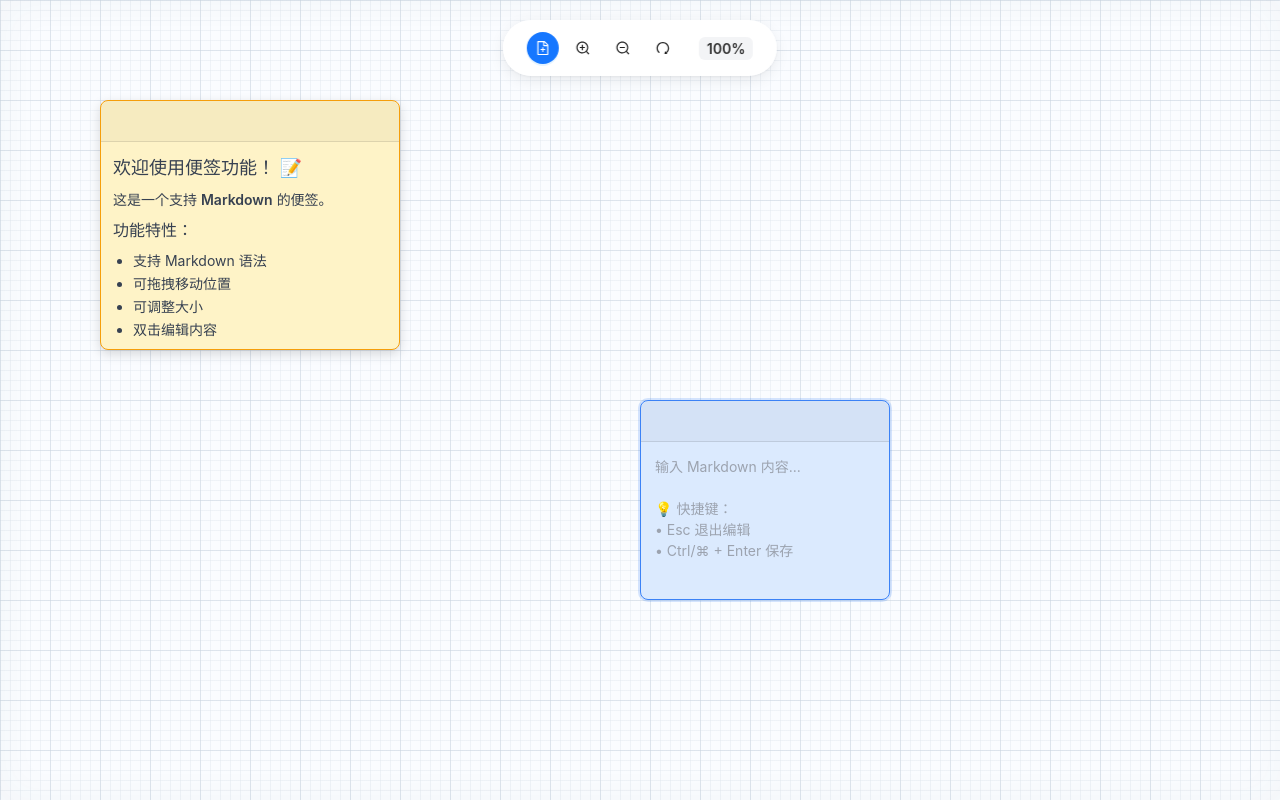
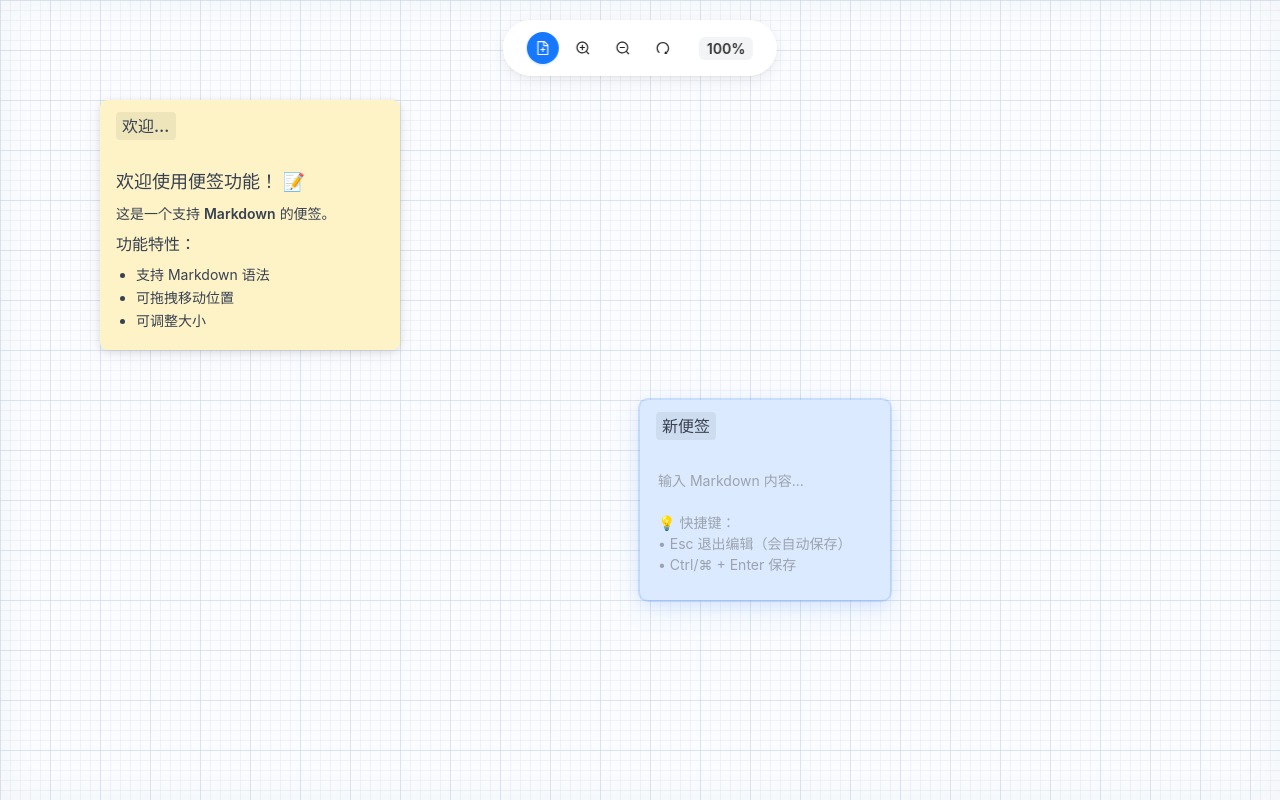
Before and after one commit to duobaobox/infinity-notes, a React (Vite) app: page / in a window 1280 px wide. Both pictures are taken after a click on the button 542 px from the left and 48 px from the top of the page. Built offline with nearby package versions, Linux system fonts and the light colour scheme.

Commit message:
feat: 添加便签标题编辑功能，支持双击编辑标题，优化样式和交互体验

```diff
--- a/src/components/InfiniteCanvas.tsx
+++ b/src/components/InfiniteCanvas.tsx
@@ -48,6 +48,8 @@ const InfiniteCanvas: React.FC = () => {
         const notes = JSON.parse(savedNotes).map(
           (note: any, index: number) => ({
             ...note,
+            title: note.title || "便签", // 兼容没有title的旧数据
+            isTitleEditing: note.isTitleEditing || false, // 兼容没有isTitleEditing的旧数据
             isNew: false, // 从存储加载的便签不是新的
             zIndex: note.zIndex || index, // 兼容旧数据
             createdAt: new Date(note.createdAt),
@@ -75,18 +77,21 @@ const InfiniteCanvas: React.FC = () => {
 - 可拖拽移动位置
 - 可调整大小
 - 双击编辑内容
+- 双击标题编辑标题
 - 自动保存到本地
 
 ### 快捷操作：
-- 双击空白处创建新便签
+- 点击工具栏按钮创建新便签
 - \`Esc\` 退出编辑
 - \`Ctrl/⌘ + Enter\` 保存
 
 > 💡 试试编辑这个便签或创建新的便签吧！`,
+        title: "欢迎便签",
         color: "yellow",
         isNew: false,
         zIndex: 1,
         isEditing: false,
+        isTitleEditing: false,
         createdAt: new Date(),
         updatedAt: new Date(),
       };
@@ -160,10 +165,12 @@ const InfiniteCanvas: React.FC = () => {
           width: 250,
           height: 200,
           content: "",
+          title: "新便签",
           color: randomColor,
           isNew: true,
           zIndex: maxZ + 1,
           isEditing: true,
+          isTitleEditing: false,
           createdAt: new Date(),
           updatedAt: new Date(),
         };
--- a/src/components/StickyNote.css
+++ b/src/components/StickyNote.css
@@ -1,8 +1,8 @@
 .sticky-note {
   position: absolute;
-  border: 1px solid;
+  border: none; /* 去掉边线 */
   border-radius: 8px;
-  box-shadow: 0 4px 12px rgba(0, 0, 0, 0.15);
+  box-shadow: 0 2px 8px rgba(0, 0, 0, 0.1), 0 4px 20px rgba(0, 0, 0, 0.06); /* 更柔和的双层阴影 */
   user-select: none;
   transform-origin: top left;
   min-width: 200px;
@@ -11,48 +11,52 @@
   flex-direction: column;
   transition: box-shadow 0.2s ease, transform 0.2s ease;
   font-size: 14px; /* 基础字体大小 */
+  font-family: -apple-system, BlinkMacSystemFont, "SF Pro Display",
+    "SF Pro Text", "Segoe UI", "Helvetica Neue", "Roboto", "Inter", "Arial",
+    sans-serif; /* 跨平台优质字体栈 */
+
+  /* 字体渲染优化 */
+  -webkit-font-smoothing: antialiased;
+  -moz-osx-font-smoothing: grayscale;
+  text-rendering: optimizeLegibility;
+  font-feature-settings: "kern" 1, "liga" 1;
 }
 
 /* 便签颜色变体 */
 .sticky-note.color-yellow {
   background: #fef3c7;
-  border-color: #f59e0b;
 }
 
 .sticky-note.color-blue {
   background: #dbeafe;
-  border-color: #3b82f6;
 }
 
 .sticky-note.color-green {
   background: #d1fae5;
-  border-color: #10b981;
 }
 
 .sticky-note.color-pink {
   background: #fce7f3;
-  border-color: #ec4899;
 }
 
 .sticky-note.color-purple {
   background: #e9d5ff;
-  border-color: #8b5cf6;
 }
 
 .sticky-note:hover {
-  box-shadow: none;
+  box-shadow: 0 4px 16px rgba(0, 0, 0, 0.12), 0 8px 32px rgba(0, 0, 0, 0.08); /* 悬停时增强阴影 */
 }
 
 .sticky-note.dragging {
   cursor: grabbing;
   z-index: 1000;
-  box-shadow: 0 8px 25px rgba(0, 0, 0, 0.3);
+  box-shadow: 0 8px 25px rgba(0, 0, 0, 0.2), 0 16px 40px rgba(0, 0, 0, 0.15); /* 拖拽时更强烈的阴影 */
   /* transform: rotate(2deg); */ /* 拖拽时轻微旋转效果 */
 }
 
 .sticky-note.editing {
-  border-color: #3b82f6;
-  box-shadow: 0 0 0 2px rgba(59, 130, 246, 0.2);
+  box-shadow: 0 4px 16px rgba(59, 130, 246, 0.15),
+    0 8px 32px rgba(59, 130, 246, 0.1), 0 0 0 2px rgba(59, 130, 246, 0.2); /* 编辑时蓝色阴影+焦点环 */
   /* transform: scale(1.02); */ /* 编辑时轻微放大 */
 }
 
@@ -77,27 +81,54 @@
 
 .sticky-note-header {
   display: flex;
-  justify-content: flex-end;
+  justify-content: space-between;
   align-items: center;
-  padding: 8px;
-  background: rgba(0, 0, 0, 0.03);
-  border-bottom: 1px solid rgba(0, 0, 0, 0.1);
+  padding: 12px 16px;
+  /* 移除独立背景色 */
+  /* background: rgba(0, 0, 0, 0.02); */
+  /* 移除分割线 */
+  /* border-bottom: 1px solid rgba(0, 0, 0, 0.08); */
   border-radius: 8px 8px 0 0;
+  /* 更新flex布局 */
+  flex-wrap: nowrap;
 }
+
+.sticky-note-title {
+  margin: 0;
+  font-size: 16px; /* 增大字号 */
+  font-weight: 600;
+  color: #374151;
+  cursor: pointer;
+  padding: 2px 6px;
+  border-radius: 4px;
+  transition: background-color 0.2s ease;
+  /* 不再使用flex: 1 */
+  min-width: 0;
+  overflow: hidden;
+  text-overflow: ellipsis;
+  white-space: nowrap;
+  /* 移除文本居中 */
+}
+
+/* 移除悬停效果，因为背景色现在是永久显示的 */
+/* .sticky-note-title:hover {
+  background: rgba(0, 0, 0, 0.05);
+} */
 
 .sticky-note-controls {
   display: flex;
   gap: 4px;
-  opacity: 0;
+  opacity: 0; /* 恢复透明度控制，默认隐藏 */
   transition: opacity 0.2s ease;
 }
 
+/* 恢复鼠标悬浮才显示控件的规则 */
 .sticky-note:hover .sticky-note-controls {
   opacity: 1;
 }
 
 .sticky-note-controls button {
-  background: none;
+  background: rgba(0, 0, 0, 0.06); /* 与标题背景色一致 */
   border: none;
   cursor: pointer;
   font-size: 14px;
@@ -107,12 +138,17 @@
 }
 
 .sticky-note-controls button:hover {
-  background: rgba(0, 0, 0, 0.1);
+  background: rgba(0, 0, 0, 0.1); /* 悬浮时稍微深一点 */
+}
+
+.sticky-note-controls button.delete-button:hover {
+  color: #ff4d4f !important; /* 悬浮时图标变为红色 */
+  background: rgba(255, 77, 79, 0.1); /* 悬浮时背景带有淡红色 */
 }
 
 .sticky-note-content {
   flex: 1;
-  padding: 12px 0 12px 12px;
+  padding: 16px;
   overflow: hidden;
   display: flex;
   flex-direction: column;
@@ -125,7 +161,9 @@
   background: transparent;
   resize: none;
   outline: none;
-  font-family: -apple-system, BlinkMacSystemFont, "Segoe UI", sans-serif;
+  font-family: -apple-system, BlinkMacSystemFont, "SF Pro Display",
+    "SF Pro Text", "Segoe UI", "Helvetica Neue", "Roboto", "Inter", "Arial",
+    sans-serif;
   font-size: 14px;
   line-height: 1.5;
   color: #374151;
@@ -139,7 +177,9 @@
   flex: 1;
   overflow: auto;
   cursor: text;
-  font-family: -apple-system, BlinkMacSystemFont, "Segoe UI", sans-serif;
+  font-family: -apple-system, BlinkMacSystemFont, "SF Pro Display",
+    "SF Pro Text", "Segoe UI", "Helvetica Neue", "Roboto", "Inter", "Arial",
+    sans-serif;
   font-size: 14px;
   line-height: 1.5;
   color: #374151;
@@ -151,13 +191,12 @@
 }
 
 .empty-note {
-  color: #9ca3af;
-  font-style: italic;
+  color: #374151;
+  font-style: normal;
   display: flex;
   align-items: flex-start;
   justify-content: flex-start;
   height: 100%;
-  padding: 8px;
 }
 
 .resize-handle {
@@ -239,7 +278,8 @@
   background: rgba(0, 0, 0, 0.1);
   padding: 2px 4px;
   border-radius: 3px;
-  font-family: "Monaco", "Menlo", "Ubuntu Mono", monospace;
+  font-family: "SF Mono", "Monaco", "Menlo", "Roboto Mono", "Consolas",
+    "Liberation Mono", "Courier New", monospace;
   font-size: 12px;
 }
 
@@ -329,3 +369,24 @@
   /* 让滚动条颜色更淡，背景透明 */
   scrollbar-color: rgba(0, 0, 0, 0.3) transparent;
 }
+
+.sticky-note-title-input {
+  margin: 0;
+  font-size: 16px; /* 增大字号，与标题一致 */
+  font-weight: 600;
+  color: #374151;
+  background: rgba(255, 255, 255, 0.8);
+  border: 1px solid #d1d5db;
+  border-radius: 4px;
+  padding: 2px 6px;
+  outline: none;
+  font-family: inherit;
+  /* 移除文本居中 */
+  width: auto;
+  min-width: 100px;
+}
+
+.sticky-note-title-input:focus {
+  border-color: #3b82f6;
+  box-shadow: 0 0 0 1px #3b82f6;
+}
--- a/src/components/StickyNote.tsx
+++ b/src/components/StickyNote.tsx
@@ -24,22 +24,41 @@ const StickyNote: React.FC<StickyNoteProps> = ({
     height: 0,
   });
   const textareaRef = useRef<HTMLTextAreaElement>(null);
+  const titleInputRef = useRef<HTMLInputElement>(null);
   const noteRef = useRef<HTMLDivElement>(null);
 
-  // 开始编辑
+  // 开始编辑内容
   const startEditing = useCallback(() => {
     onUpdate(note.id, { isEditing: true });
   }, [note.id, onUpdate]);
 
-  // 停止编辑
+  // 停止编辑内容
   const stopEditing = useCallback(() => {
     onUpdate(note.id, { isEditing: false, updatedAt: new Date() });
+  }, [note.id, onUpdate]);
+
+  // 开始编辑标题
+  const startTitleEditing = useCallback(() => {
+    onUpdate(note.id, { isTitleEditing: true });
+  }, [note.id, onUpdate]);
+
+  // 停止编辑标题
+  const stopTitleEditing = useCallback(() => {
+    onUpdate(note.id, { isTitleEditing: false, updatedAt: new Date() });
   }, [note.id, onUpdate]);
 
   // 内容变化处理
   const handleContentChange = useCallback(
     (e: React.ChangeEvent<HTMLTextAreaElement>) => {
       onUpdate(note.id, { content: e.target.value });
+    },
+    [note.id, onUpdate]
+  );
+
+  // 标题变化处理
+  const handleTitleChange = useCallback(
+    (e: React.ChangeEvent<HTMLInputElement>) => {
+      onUpdate(note.id, { title: e.target.value });
     },
     [note.id, onUpdate]
   );
@@ -56,7 +75,7 @@ const StickyNote: React.FC<StickyNoteProps> = ({
   // 鼠标按下开始拖拽
   const handleMouseDown = useCallback(
     (e: React.MouseEvent) => {
-      if (note.isEditing) return;
+      if (note.isEditing || note.isTitleEditing) return;
 
       e.preventDefault();
       e.stopPropagation();
@@ -77,6 +96,7 @@ const StickyNote: React.FC<StickyNoteProps> = ({
     },
     [
       note.isEditing,
+      note.isTitleEditing,
       note.id,
       note.x,
       note.y,
@@ -159,8 +179,19 @@ const StickyNote: React.FC<StickyNoteProps> = ({
     }
   }, [note.isEditing, note.content]);
 
-  // 处理键盘事件
-  const handleKeyDown = useCallback(
+  // 自动聚焦到标题输入框
+  useEffect(() => {
+    if (note.isTitleEditing && titleInputRef.current) {
+      titleInputRef.current.focus();
+      titleInputRef.current.setSelectionRange(
+        note.title.length,
+        note.title.length
+      );
+    }
+  }, [note.isTitleEditing, note.title]);
+
+  // 处理内容编辑键盘事件
+  const handleContentKeyDown = useCallback(
     (e: React.KeyboardEvent) => {
       if (e.key === "Escape") {
         stopEditing();
@@ -173,13 +204,51 @@ const StickyNote: React.FC<StickyNoteProps> = ({
     [stopEditing]
   );
 
+  // 处理标题编辑键盘事件
+  const handleTitleKeyDown = useCallback(
+    (e: React.KeyboardEvent) => {
+      if (e.key === "Escape") {
+        stopTitleEditing();
+      } else if (e.key === "Enter") {
+        e.preventDefault();
+        stopTitleEditing();
+      }
+    },
+    [stopTitleEditing]
+  );
+
   // 防止文本框失焦时意外保存空内容
-  const handleBlur = useCallback(() => {
+  const handleContentBlur = useCallback(() => {
     // 延迟一点时间，让用户有机会点击其他按钮
     setTimeout(() => {
       stopEditing();
     }, 150);
   }, [stopEditing]);
+
+  // 标题失焦时停止编辑
+  const handleTitleBlur = useCallback(() => {
+    setTimeout(() => {
+      stopTitleEditing();
+    }, 150);
+  }, [stopTitleEditing]);
+
+  // 计算背景色透明度 - 根据文本长度
+  const getContentBackgroundOpacity = () => {
+    // 返回透明度0，即完全透明
+    return 0;
+  };
+
+  // 计算标题背景宽度 - 根据标题文本长度动态调整
+  const getTitleBackgroundWidth = () => {
+    const titleText = note.title || "便签";
+    // 每个字符平均宽度约为10px（根据字体大小和字符类型调整）
+    // 中文字符和英文字符宽度不同，这里取一个估计值
+    const avgCharWidth = 10;
+    // 添加一些额外的padding
+    const padding = 10;
+    // 返回估计宽度，但限制最小宽度为60px
+    return Math.max(60, titleText.length * avgCharWidth + padding) + "px";
+  };
 
   return (
     <div
@@ -197,21 +266,48 @@ const StickyNote: React.FC<StickyNoteProps> = ({
       onMouseDown={handleMouseDown}
     >
       <div className="sticky-note-header">
+        <div style={{ flex: 1, display: "flex", justifyContent: "flex-start" }}>
+          {note.isTitleEditing ? (
+            <input
+              ref={titleInputRef}
+              type="text"
+              value={note.title}
+              onChange={handleTitleChange}
+              onKeyDown={handleTitleKeyDown}
+              onBlur={handleTitleBlur}
+              className="sticky-note-title-input"
+              placeholder="便签标题"
+            />
+          ) : (
+            <h3
+              className="sticky-note-title"
+              onDoubleClick={startTitleEditing}
+              title="双击编辑标题"
+              style={{
+                backgroundColor: "rgba(0, 0, 0, 0.06)", // 深灰色背景
+                width: getTitleBackgroundWidth(),
+                display: "inline-block",
+              }}
+            >
+              {note.title || "便签"}
+            </h3>
+          )}
+        </div>
         <div className="sticky-note-controls">
           {/* 编辑按钮已移除 */}
-          {note.isEditing && (
-            <button className="save-btn" onClick={stopEditing} title="保存">
-              ✅
-            </button>
-          )}
           <Button
             icon={<DeleteOutlined />}
             onClick={handleDelete}
             title="删除"
             type="text"
-            danger
+            danger={false} // 移除危险按钮样式
             size="small"
-            style={{ color: "#ff4d4f" }} // 确保图标颜色为红色
+            style={{
+              color: "#666", // 默认灰色图标
+              backgroundColor: "rgba(0, 0, 0, 0.06)", // 与标题背景色一致
+              borderRadius: "4px",
+            }}
+            className="delete-button" // 添加自定义类名以便添加悬浮样式
           />
         </div>
       </div>
@@ -222,19 +318,25 @@ const StickyNote: React.FC<StickyNoteProps> = ({
             ref={textareaRef}
             value={note.content}
             onChange={handleContentChange}
-            onKeyDown={handleKeyDown}
-            onBlur={handleBlur}
-            placeholder="输入 Markdown 内容...&#10;&#10;💡 快捷键：&#10;• Esc 退出编辑&#10;• Ctrl/⌘ + Enter 保存"
+            onKeyDown={handleContentKeyDown}
+            onBlur={handleContentBlur}
+            placeholder="输入 Markdown 内容...&#10;&#10;💡 快捷键：&#10;• Esc 退出编辑（会自动保存）&#10;• Ctrl/⌘ + Enter 保存"
             className="sticky-note-textarea"
           />
         ) : (
-          <div className="sticky-note-preview" onDoubleClick={startEditing}>
+          <div
+            className="sticky-note-preview"
+            onDoubleClick={startEditing}
+            style={{
+              backgroundColor: `rgba(255, 255, 255, ${getContentBackgroundOpacity()})`,
+            }}
+          >
             {note.content.trim() ? (
               <ReactMarkdown remarkPlugins={[remarkGfm]}>
                 {note.content}
               </ReactMarkdown>
             ) : (
-              <div className="empty-note">双击编辑便签</div>
+              <div className="empty-note">双击开始编辑内容</div>
             )}
           </div>
         )}
--- a/src/components/types.ts
+++ b/src/components/types.ts
@@ -6,7 +6,9 @@ export interface StickyNote {
   width: number;
   height: number;
   content: string;
+  title: string; // 新增：便签标题
   isEditing: boolean;
+  isTitleEditing: boolean; // 新增：标题编辑状态
   color: "yellow" | "blue" | "green" | "pink" | "purple";
   isNew: boolean;
   zIndex: number; // 新增：Z 索引用于层级管理
```
Also changed, not shown: 1 other file (tests, documents, lock files or other folders).
